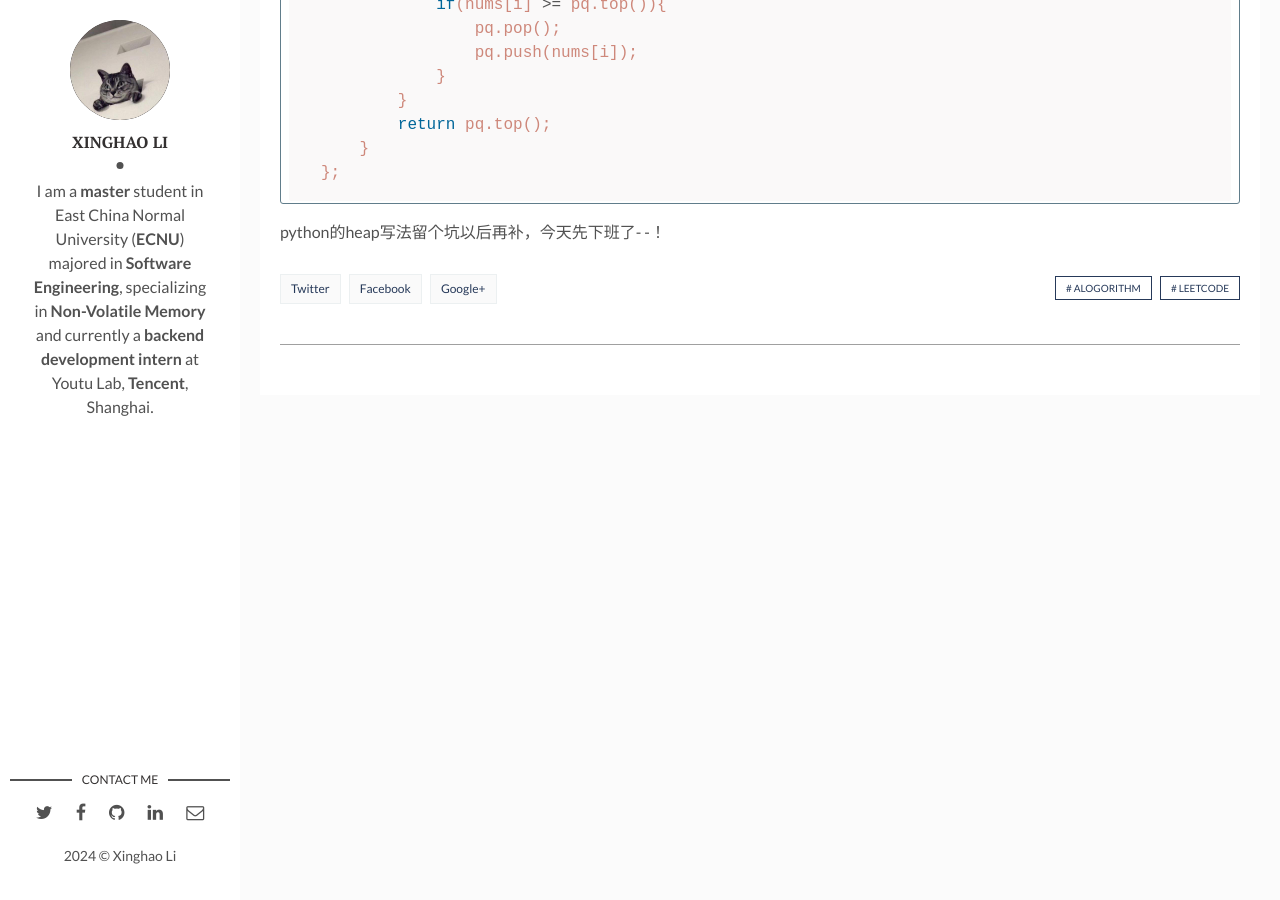
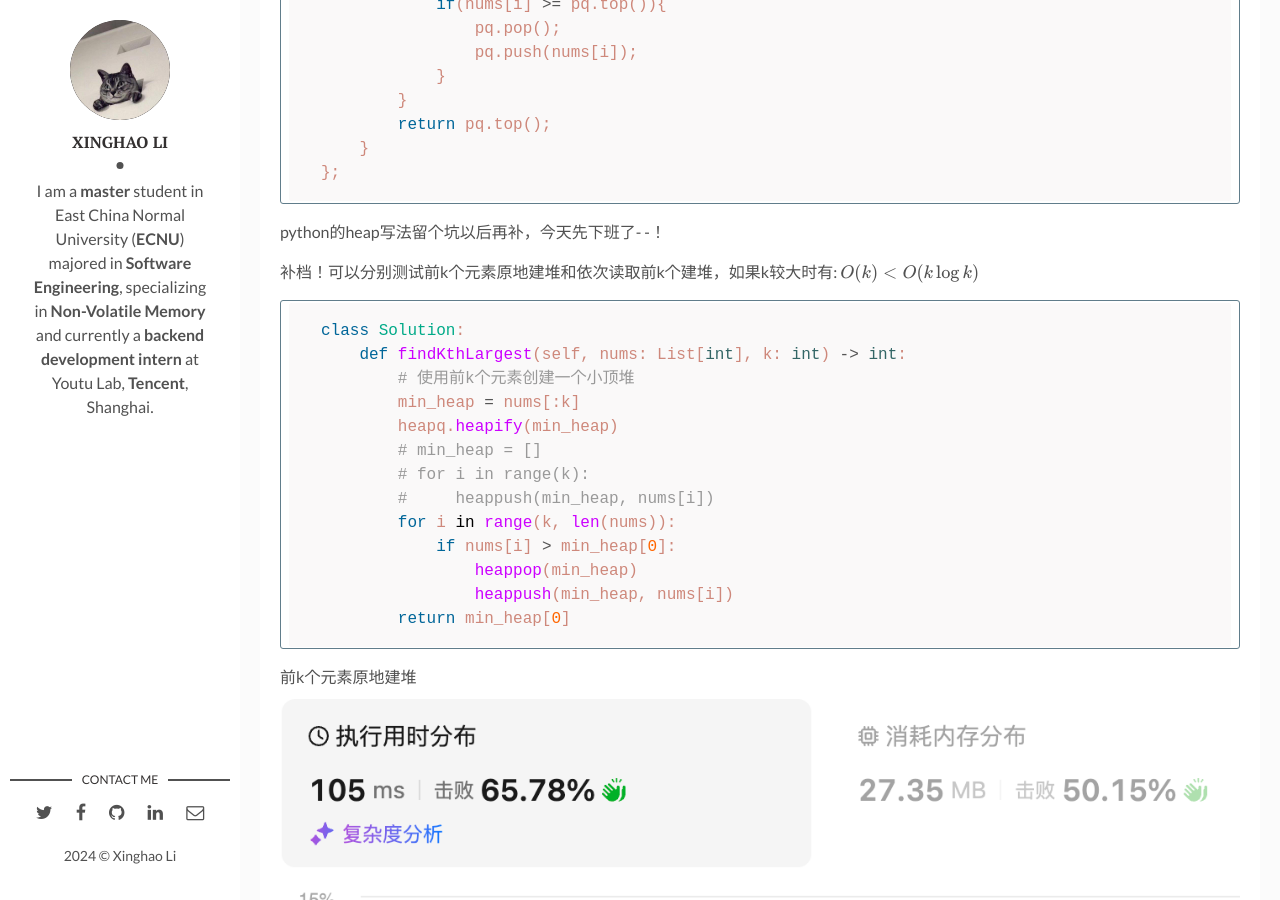
Before and after one commit to Lxh-3260/Lxh-3260.github.io, a Jekyll site: the page built from _posts/2024-7-18-lc215-partition.markdown, in a window 1280 px wide and 900 px high, scrolled down 3164 px. Built offline with Jekyll 4.4.1, drawn with Linux system fonts in a browser that asks for light colours; comment, search, counter and statistics services are not loaded.

Commit message:
lc215 python min heap

````diff
--- a/_posts/2024-7-18-lc215-partition.markdown
+++ b/_posts/2024-7-18-lc215-partition.markdown
@@ -142,3 +142,28 @@ public:
 ```
 
 python的heap写法留个坑以后再补，今天先下班了- -！
+
+
+补档！可以分别测试前k个元素原地建堆和依次读取前k个建堆，如果k较大时有: $$ O(k) < O(k \log k) $$
+
+```python
+class Solution:
+    def findKthLargest(self, nums: List[int], k: int) -> int:
+        # 使用前k个元素创建一个小顶堆
+        min_heap = nums[:k]
+        heapq.heapify(min_heap)
+        # min_heap = []
+        # for i in range(k):
+        #     heappush(min_heap, nums[i])
+        for i in range(k, len(nums)):
+            if nums[i] > min_heap[0]:
+                heappop(min_heap)
+                heappush(min_heap, nums[i])
+        return min_heap[0]
+```
+
+前k个元素原地建堆
+![lc215py1]({{site.baseurl}}/assets/img/lc215py1.png)
+
+依次建堆
+![lc215py2]({{site.baseurl}}/assets/img/lc215py2.png)
````
Also changed, not shown: assets/img/lc215py1.png (added), assets/img/lc215py2.png (added).
